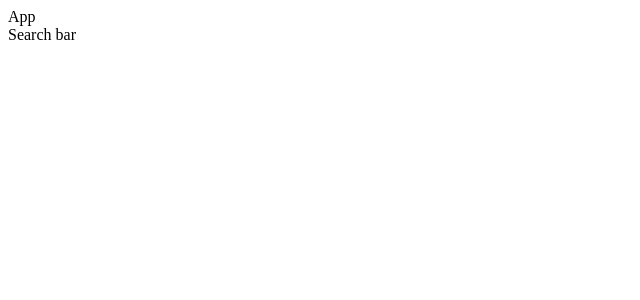
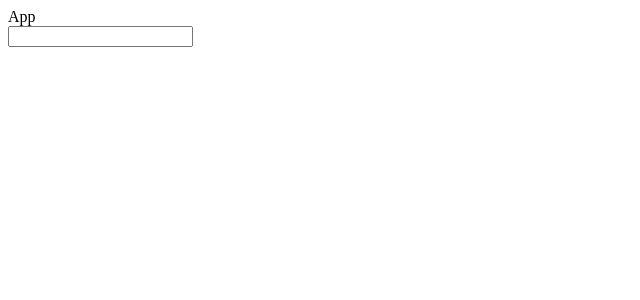
Before and after one commit to GoranAviani/react_handling_user_input_with_forms_and_events, a React (Create React App) app: page / in a window 1280 px wide. Shown: the top 300 px of the page, without its empty margins (0-640 px from the left). Built offline with nearby package versions, Linux system fonts and the light colour scheme.

Commit message:
user input with forms and events

```diff
--- a/src/components/SearchBar.js
+++ b/src/components/SearchBar.js
@@ -2,7 +2,11 @@
 
 class SearchBar extends React.Component {
     render() {
-        return (<div>Search bar</div>)
+        return (<div>
+            <form>
+                <input type="text"/>
+            </form>
+        </div>)
     }
 }
 
```
